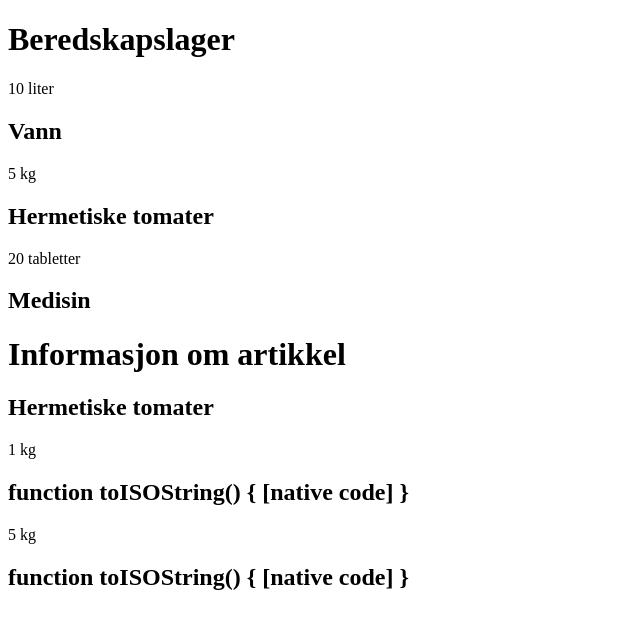
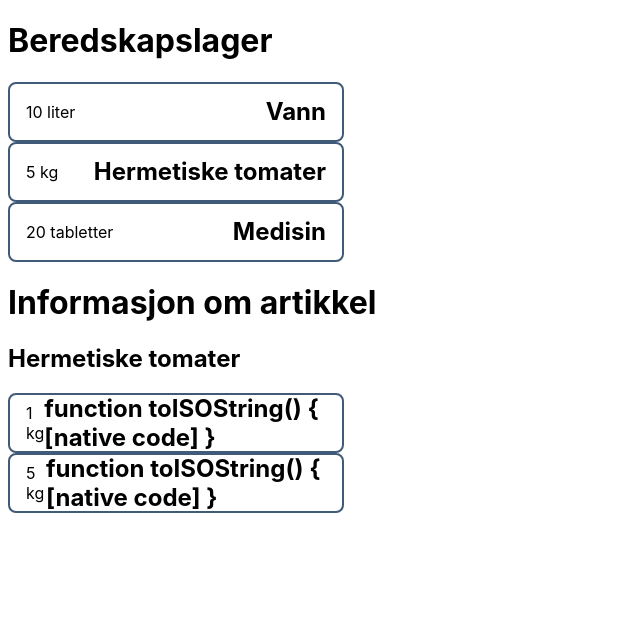
Before and after one commit to NTNU-IDI/scrum-project-2025-team11, a Vue app in the folder frontend/: page /household in a window 1280 px wide. Shown: the top 628 px of the page, without its empty margins (0-640 px from the left). Built offline with nearby package versions, Linux system fonts and the light colour scheme; the HTML template or start-up script is replaced by a standard one.

Commit message:
Add global styles

```diff
--- a/frontend/src/assets/base.css
+++ b/frontend/src/assets/base.css
@@ -7,4 +7,10 @@
   --orange: #eb5e28;
   --good-green: #3d9c5a;
   --bad-red: #bf0603;
+
+  --font-size-small: 0.875rem; /* 14px */
+  --font-size-medium: 1rem; /* 16px */
+  --font-size-large: 1.25rem; /* 20px */
+  --font-size-xlarge: 1.5rem; /* 24px */
+  --font-size-xxlarge: 2.25rem; /* 36px */
 }
--- a/frontend/src/assets/main.css
+++ b/frontend/src/assets/main.css
@@ -0,0 +1,54 @@
+@import './base.css';
+
+body {
+    font-family: 'Inter', sans-serif;
+    font-weight: normal;
+}
+
+.medium-header {
+    font-size: var(--font-size-xlarge);
+    font-weight: normal;
+    color: var(--dark-blue);
+}
+
+.grey-container {
+    background-color: var(--grey);
+    color: var(--dark-blue);
+    padding: 1rem;
+    border-radius: 12px;
+    display: flex;
+    flex-direction: column;
+    gap: 0.75rem;
+    width: 300px;
+    height : 100%;
+    font-weight: normal;
+}
+
+.article-card {
+    display: flex;
+    align-items: center;
+    border: 2px solid var(--light-blue);
+    border-radius: 8px;
+    background-color: white;
+    padding: 0.5rem 1rem;
+    cursor: pointer;
+    transition: all 0.2s ease;
+    justify-content: space-between;
+    max-width: 300px;
+    height: 40px;
+}
+
+.article-card .quantity {
+    font-size: var(--font-size-medium);
+    padding: 0.25rem 0.25rem;
+    text-align: left;
+    font-weight: normal;
+}
+
+.article-card .info h2 {
+    margin: 0;
+    font-size: var(--font-size-medium);
+    margin-left: 1rem;
+    text-align: right;
+    font-weight: normal;
+}
--- a/frontend/src/main.ts
+++ b/frontend/src/main.ts
@@ -2,7 +2,8 @@ import { createPinia } from "pinia";
 import piniaPersist from 'pinia-plugin-persistedstate'
 import { createApp } from "vue";
 import App from "./App.vue";
-import "./assets/tailwind.css";
+import './assets/main.css';
+import './assets/base.css';
 import router from "./router/index.ts";
 
 const app = createApp(App);
```
